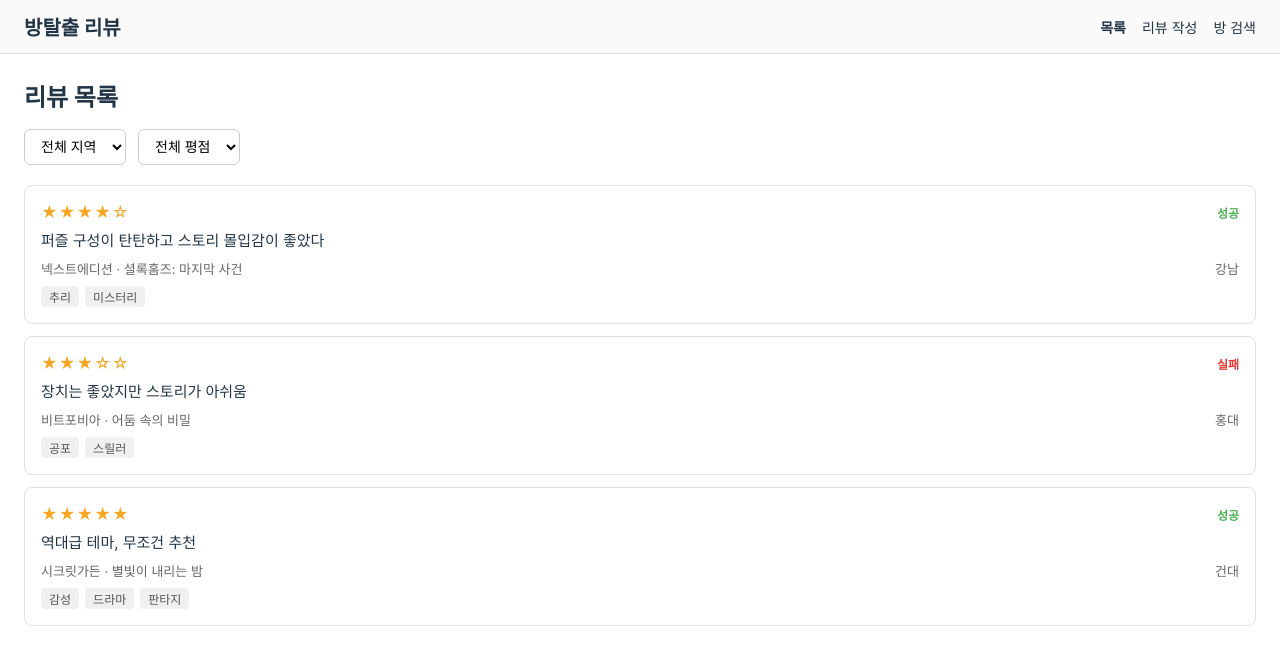
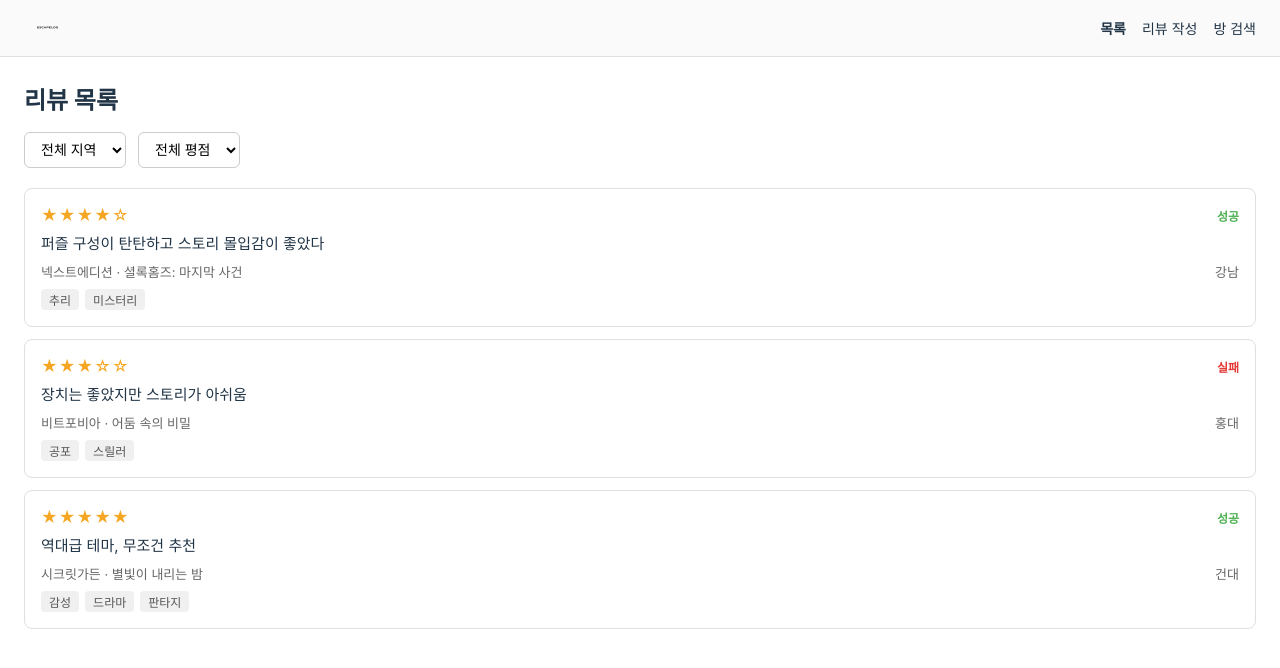
Before and after one commit to insu12021202/escape-log, a Vue app: page / in a window 1280 px wide. Shown: the top 668 px of the page. Built offline with nearby package versions, Linux system fonts and the light colour scheme.

Commit message:
feat(layout): 로고 및 파비콘 적용
- 헤더 텍스트를 로고 이미지로 교체 (src/app/assets/logo.png)
- 파비콘 등록 (public/favicon.png)

```diff
--- a/index.html
+++ b/index.html
@@ -3,6 +3,7 @@
   <head>
     <meta charset="UTF-8" />
     <meta name="viewport" content="width=device-width, initial-scale=1.0" />
+    <link rel="icon" type="image/png" href="/favicon.png" />
     <title>방탈출 리뷰</title>
   </head>
   <body>
--- a/src/widgets/layout/ui/AppLayout.vue
+++ b/src/widgets/layout/ui/AppLayout.vue
@@ -1,13 +1,14 @@
 <script setup lang="ts">
 import { RouterView } from 'vue-router'
+import logoUrl from '@/app/assets/logo.png'
 </script>
 
 <template>
   <div class="app-layout">
     <header class="app-header">
-      <h1 class="app-title">
-        <RouterLink to="/">방탈출 리뷰</RouterLink>
-      </h1>
+      <RouterLink to="/" class="app-logo-link">
+        <img :src="logoUrl" alt="방탈출 리뷰 로고" class="app-logo" />
+      </RouterLink>
       <nav class="app-nav">
         <RouterLink to="/">목록</RouterLink>
         <RouterLink to="/review/new">리뷰 작성</RouterLink>
@@ -36,13 +37,14 @@ import { RouterView } from 'vue-router'
   background-color: #fafafa;
 }
 
-.app-title {
-  font-size: 1.25rem;
+.app-logo-link {
+  display: flex;
+  align-items: center;
 }
 
-.app-title a {
-  text-decoration: none;
-  color: inherit;
+.app-logo {
+  height: 32px;
+  width: auto;
 }
 
 .app-nav {
```
Also changed, not shown: public/favicon.png (added), src/app/assets/logo.png (added).
